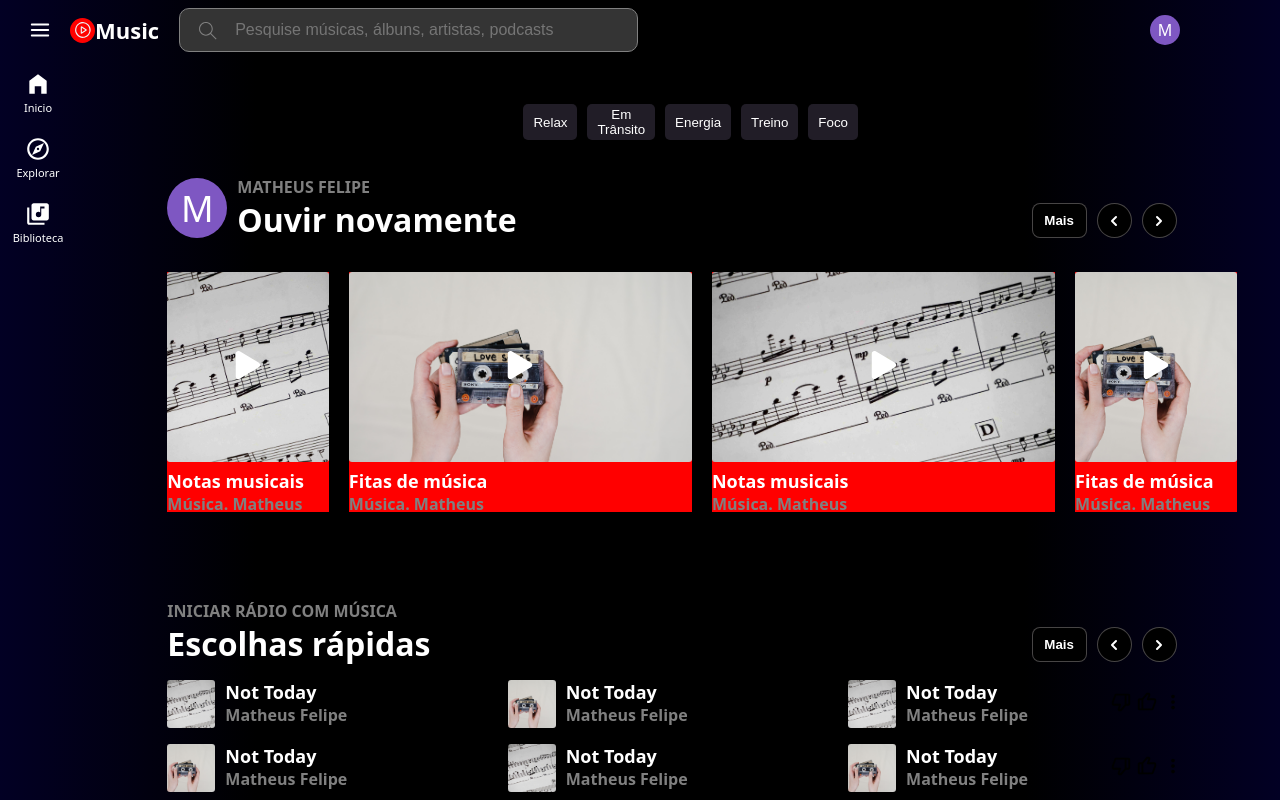
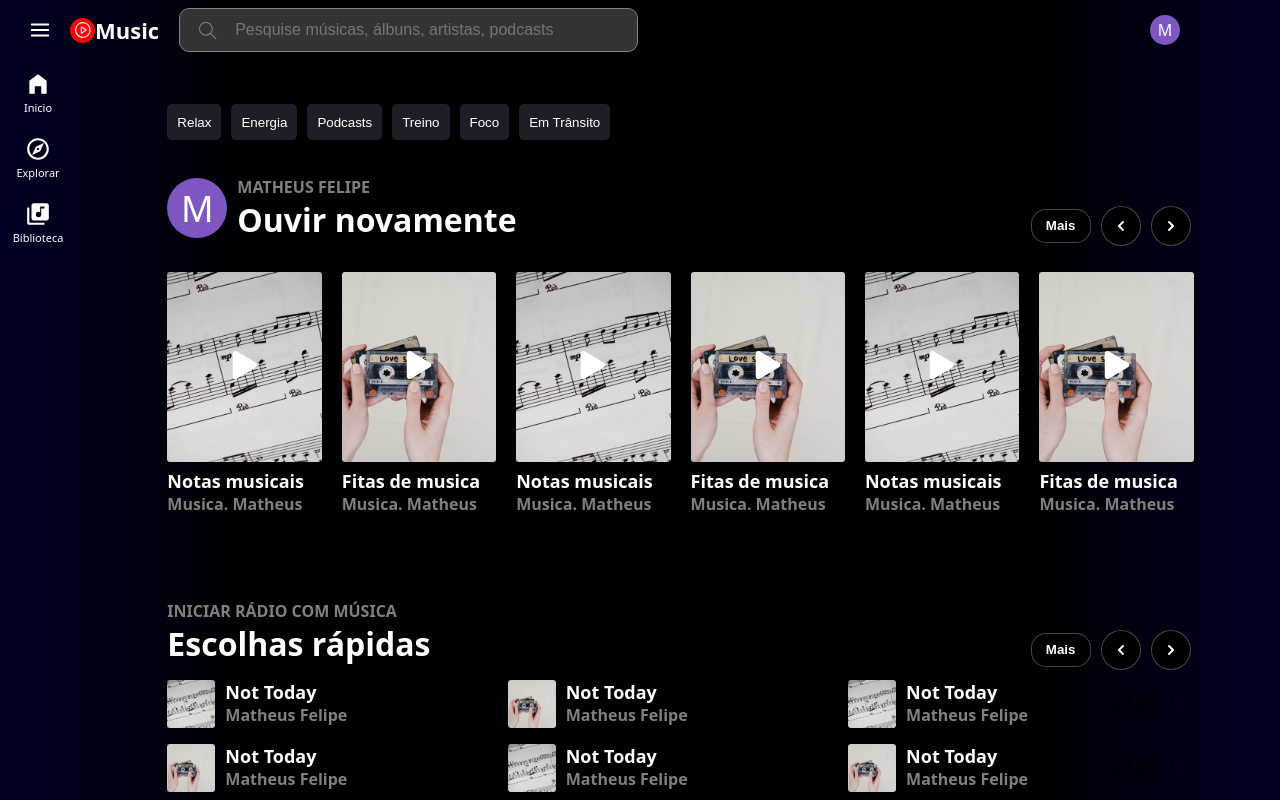
Before and after one commit to MatheusFelipe27/ytbMusic, a React (Create React App) app: page / in a window 1280 px wide. Shown: the top 800 px of the page. Built offline with nearby package versions, Linux system fonts and the light colour scheme.

Commit message:
feature/ Choices,ListenAgain and Songs new layouts

```diff
--- a/src/Components/Choices/Choices.js
+++ b/src/Components/Choices/Choices.js
@@ -6,10 +6,11 @@ const Choices = () =>{
         <div className="choices">
             <div className="choicesBtn">
                 <button> Relax</button>
-                <button>Em Trânsito</button>
                 <button>Energia</button>
+                <button>Podcasts</button>
                 <button>Treino</button>
                 <button>Foco</button>
+                <button>Em Trânsito</button>
             </div>
         </div>
         </>
--- a/src/Components/Choices/Choices.scss
+++ b/src/Components/Choices/Choices.scss
@@ -1,9 +1,11 @@
 .choices{
     display: flex;
-    justify-content: center;
+    justify-content: space-between;
+    width: 85%;
+    margin-left: 2%;
     .choicesBtn{
         display: flex;
-        width: 83%;
+        width: 85%;
         height: 96px;
         gap: 10px;
         button{
@@ -19,7 +21,7 @@
             cursor: pointer;
         }
         button:hover{
-            opacity: 0.75;
+            background-color: #343434;
         }
     }
 }
--- a/src/Components/ListenAgain/ListenAgain.scss
+++ b/src/Components/ListenAgain/ListenAgain.scss
@@ -1,7 +1,8 @@
 .listenAgain{
     display: flex;
     justify-content: space-between;
-    width: 83%;
+    width: 85%;
+    margin-left: 2%;
     height: 96px;
     .listenAgainLeft{
         display: flex;
@@ -43,13 +44,14 @@
 
     .listenAgainRight{
         display: flex;
+        align-items: center;
+        margin-right: 1%;
         gap: 10px;
         button{
-            gap: 20px;
-            margin-top: 43px;
-            width: 55px;
-            height: 35px;
-            border-radius: 8px;
+            margin-top: 35px;
+            width: 60px;
+            height: 34px;
+            border-radius: 15px;
             outline: none;
             border: 1px solid rgba(255, 247, 247, 0.278);
             background-color: black;
@@ -62,15 +64,15 @@
             justify-content: center;
             border-radius: 100%;
             align-items: center;
-            width: 35px;
-            height: 35px;
+            width: 40px;
+            height: 40px;
             border: 1px solid rgba(255, 247, 247, 0.278);
             background-color: black;
             color: white;
             cursor: pointer;
         }
         button:hover{
-            opacity: 0.75;
+            background-color: #343434;
         }
     }
 }
--- a/src/Components/ListenAgain/Songs/Songs.js
+++ b/src/Components/ListenAgain/Songs/Songs.js
@@ -3,50 +3,58 @@ import notes from './../../../Images/notes.jpg'
 import tapes from './../../../Images/tapes.jpg'
 import {FaPlay} from 'react-icons/fa'
 
+const songs = [
+    {
+        name: "Notas musicais",
+        artist: "Musica. Matheus",
+        image: 'notes'
+    },
+    {
+        name: "Fitas de musica",
+        artist: "Musica. Matheus",
+        image: 'tapes'
+    },
+    {
+        name: "Notas musicais",
+        artist: "Musica. Matheus",
+        image: 'notes'
+    },
+    {
+        name: "Fitas de musica",
+        artist: "Musica. Matheus",
+        image: 'tapes'
+    },
+    {
+        name: "Notas musicais",
+        artist: "Musica. Matheus",
+        image: 'notes'
+    },
+    {
+        name: "Fitas de musica",
+        artist: "Musica. Matheus",
+        image: 'tapes'
+    },
+]
 const Songs = () =>{
     return(
         <div className="listenAgainSongs">
             <ul>
+                {
+                    songs.map((song) =>
                         <li>
                             <div className="firstDivListenAgain">
                                 <div className="listenAgainImgDiv">
                                     <span><FaPlay color={'white'} size={'28px'} /></span>
-                            <img className= 'listenAgainSongsPrimerImg' src={notes} alt="notas musicais"/>
+                                    <img className= 'listenAgainSongsPrimerImg'
+                                        src={song.image==='tapes'? tapes: notes} alt="notas musicais"
+                                    />
                                 </div>
-                        <span className="up">Notas musicais</span>
-                        <span className="down">Música. Matheus</span>
+                                <span className="up">{song.name}</span>
+                                <span className="down">{song.artist}</span>
                             </div>
                         </li>
-                <li>
-                    <div>
-                        <div className="listenAgainImgSecDiv">
-                            <span><FaPlay color={'white'} size={'28px'} /></span>
-                            <img className= 'listenAgainSongsFirstImg' src={tapes} alt="fitas de musica"/>
-                        </div>
-                        <span className="up">Fitas de música</span>
-                        <span className="down">Música. Matheus</span>
-                    </div>
-                </li>
-                <li>
-                    <div>
-                        <div className="listenAgainImgSecDiv">
-                            <span><FaPlay color={'white'} size={'28px'} /></span>
-                            <img className= 'listenAgainSongsFirstImg' src={notes} alt="notas musicais"/>
-                        </div>
-                        <span className="up">Notas musicais</span>
-                        <span className="down">Música. Matheus</span>
-                    </div>
-                </li>
-                <li>
-                    <div>
-                        <div className="listenAgainImgSecDiv">
-                            <span><FaPlay color={'white'} size={'28px'} /></span>
-                            <img className= 'listenAgainSongsFirstImg' src={tapes} alt="fitas de musica"/>
-                        </div>
-                        <span className="up">Fitas de música</span>
-                        <span className="down">Música. Matheus</span>
-                    </div>
-                </li>
+                    )
+                }
             </ul>
         </div>
     )
--- a/src/Components/ListenAgain/Songs/Songs.scss
+++ b/src/Components/ListenAgain/Songs/Songs.scss
@@ -8,10 +8,9 @@
         display: grid;
         padding: 0;
         gap: 20px;
-        grid-template-columns: 16% 34% 34% 16%;
+        grid-template-columns: repeat(6,15.3%);
 
         li{
-            background-color: red;
             .firstDivListenAgain{
                 width: 100%;
                 .listenAgainImgDiv{
```
Lines whose indentation alone changed are shown as unchanged.
